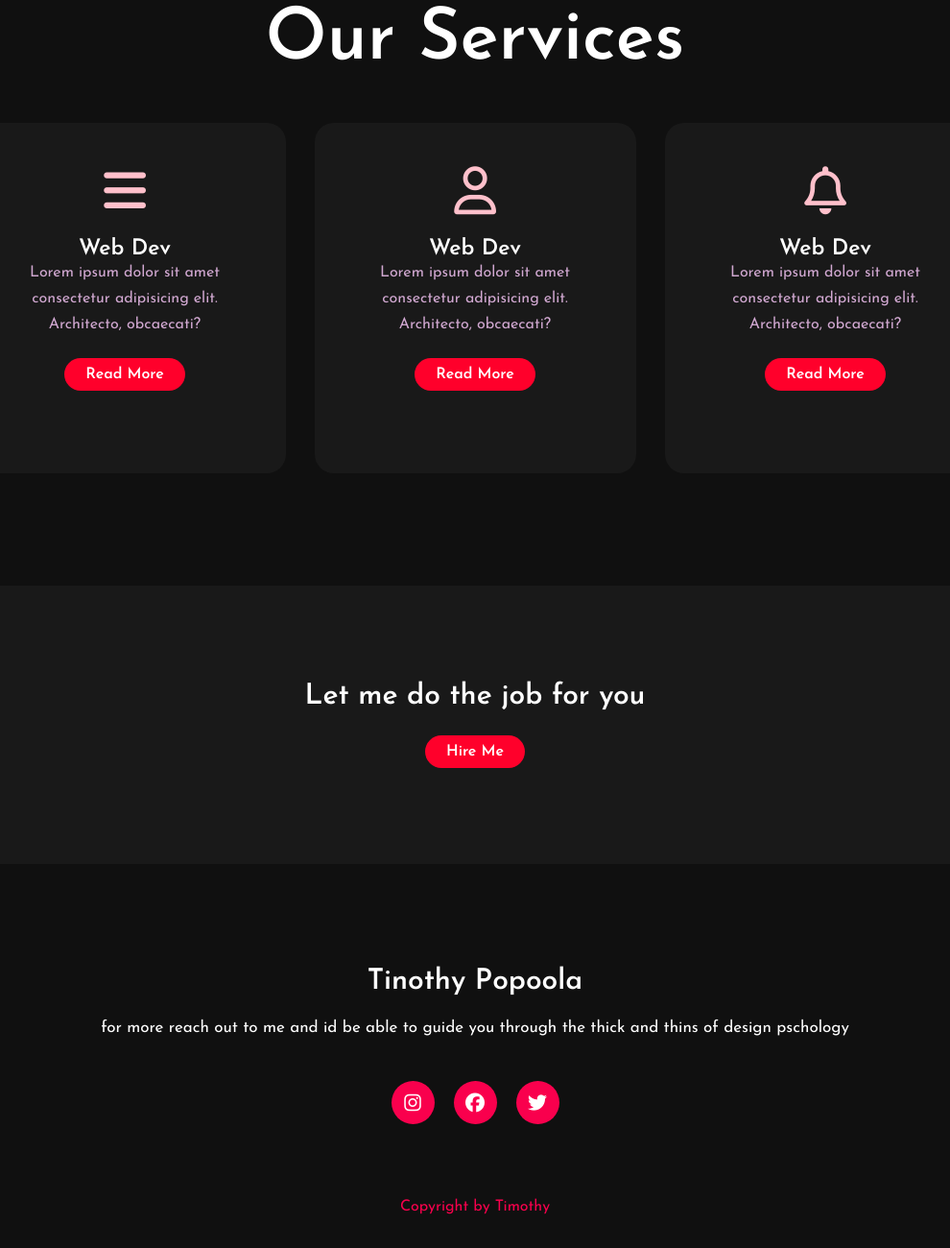
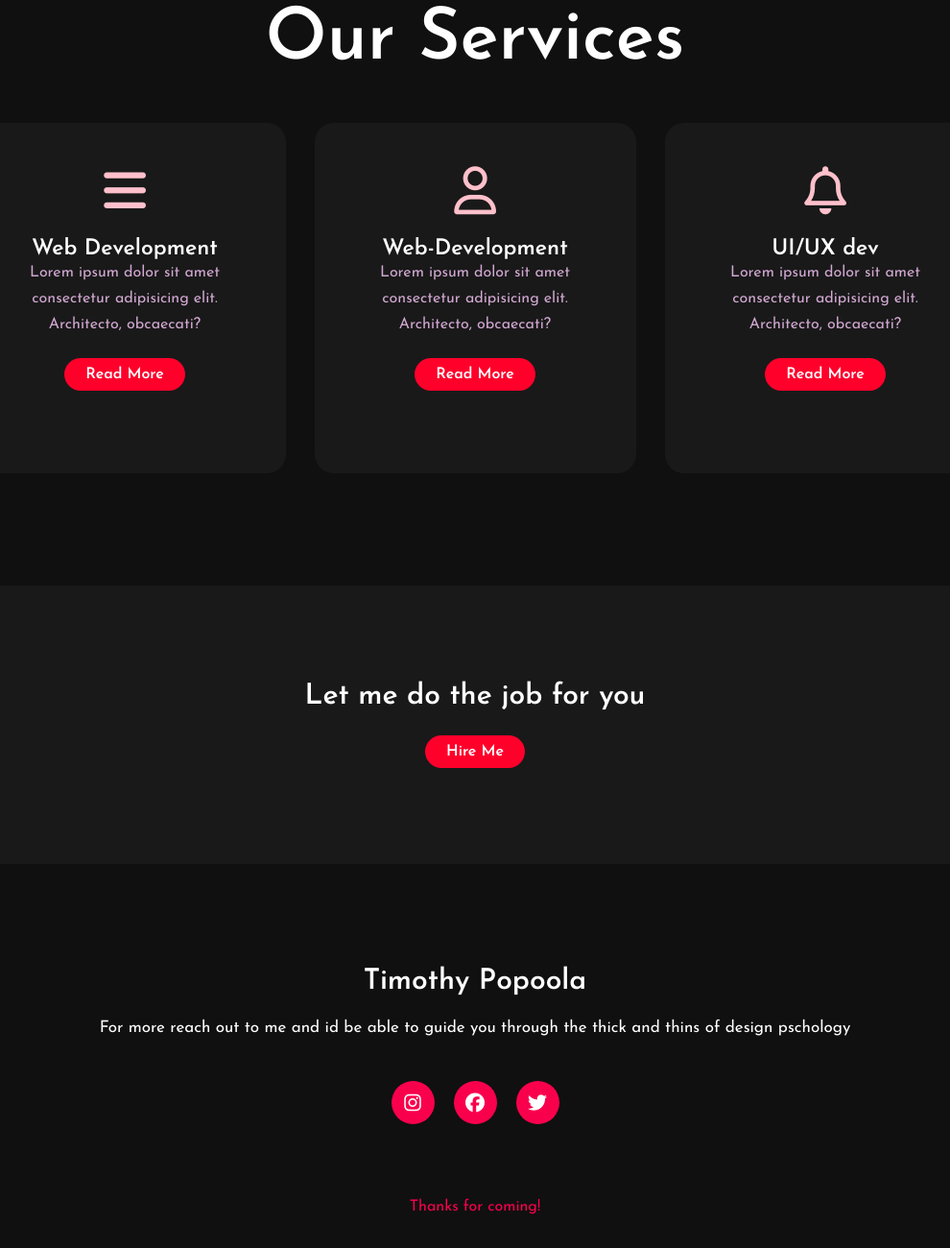
Before and after one commit to timoTHE-OS/Portfolio2, a plain HTML site: page index.html in a window 1280 px wide. Shown: the part 1440-2740 px from the top of the page at 96% size, without its empty margins (145-1135 px from the left). Drawn offline with Linux system fonts and the light colour scheme.

Commit message:
THis is my commit message

```diff
--- a/index.html
+++ b/index.html
@@ -30,7 +30,7 @@
       <div class="content">
         <h4>Hello, my name is</h4>
         <h1>Timothy <span>Popoola</span></h1>
-        <h3>Im a web developer</h3>
+        <h3>I'm a web developer</h3>
         <div class="newsletter">
           <form action="">
             <input
@@ -56,7 +56,7 @@
             earum error ratione reiciendis sed illo neque ab pariatur cupiditate
             ea!
           </p>
-          <button type="button">Lets talk</button>
+          <button type="button">Let,s talk</button>
         </div>
       </div>
     </section>
@@ -68,7 +68,7 @@
       <div class="box">
         <div class="card">
           <i class="fa-solid fa-bars"></i>
-          <h5>Web Dev</h5>
+          <h5>Web Development</h5>
           <div class="pra">
             <p>
               Lorem ipsum dolor sit amet consectetur adipisicing elit.
@@ -82,7 +82,7 @@
 
       <div class="card">
         <i class="fa-regular fa-user"></i>
-        <h5>Web Dev</h5>
+        <h5>Web-Development</h5>
         <div class="pra">
           <p>
             Lorem ipsum dolor sit amet consectetur adipisicing elit. Architecto,
@@ -95,7 +95,7 @@
       </div>
       <div class="card">
         <i class="fa-regular fa-bell"></i>
-        <h5>Web Dev</h5>
+        <h5>UI/UX dev</h5>
         <div class="pra">
           <p>
             Lorem ipsum dolor sit amet consectetur adipisicing elit.
@@ -116,15 +116,15 @@
     </div>
 
     <footer class="footer">
-<p>Tinothy Popoola</p>
-<p>for more reach out to me and id be able to guide you through the thick and thins of design pschology</p>
+<p>Timothy Popoola</p>
+<p>For more reach out to me and id be able to guide you through the thick and thins of design pschology</p>
 <div class="social">
 
 <a href="#"><i class="fa-brands fa-instagram"></i></a>
 <a href="#"><i class="fa-brands fa-facebook"></i></a>
 <a href="#"><i class="fa-brands fa-twitter"></i></a>
 </div>
-<p class="end">Copyright by Timothy</p>
+<p class="end">Thanks for coming!</p>
 
     </footer>
   </body>
```
